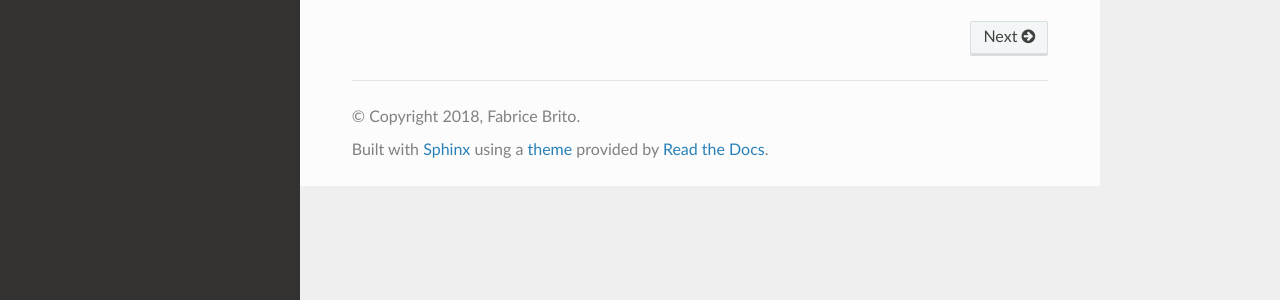
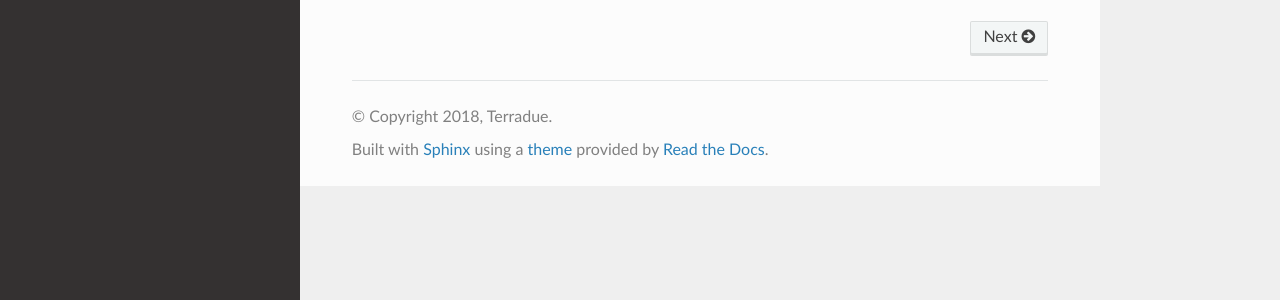
Before and after one commit to Terradue/doc-ellip, a Sphinx documentation site: the page built from source/index.rst, in a window 1280 px wide. Shown: the part 416-716 px from the top of the page. Built offline with Sphinx 7.4.7 and the Read the Docs theme 2.0.0, drawn with Linux system fonts in a browser that asks for light colours; pages that are not in the unit, such as notebooks, are missing from menus.

Commit message:
Fixed conf.py

```diff
--- a/source/conf.py
+++ b/source/conf.py
@@ -53,8 +53,8 @@ master_doc = 'index'
 
 # General information about the project.
 project = u'Ellip'
-copyright = u'2018, Fabrice Brito'
-author = u'Fabrice Brito'
+copyright = u'2018, Terradue'
+author = u'Terradue'
 
 # The version info for the project you're documenting, acts as replacement for
 # |version| and |release|, also used in various other places throughout the
@@ -149,7 +149,7 @@ latex_elements = {
 #  author, documentclass [howto, manual, or own class]).
 latex_documents = [
     (master_doc, 'Ellip.tex', u'Ellip Documentation',
-     u'Fabrice Brito', 'manual'),
+     u'Terradue', 'manual'),
 ]
 
 
```
